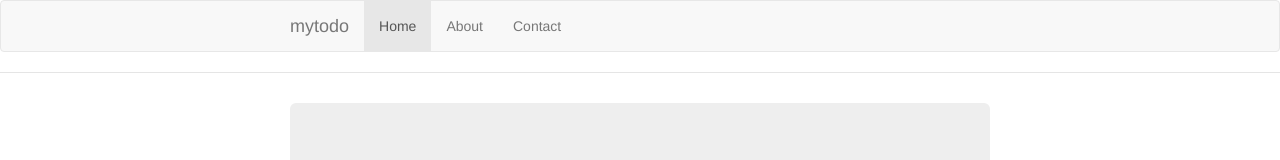
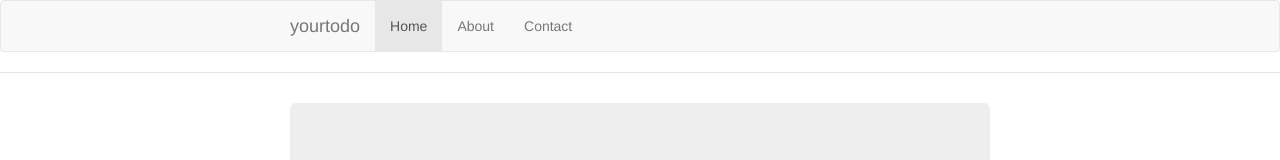
Before and after one commit to sparth27/maped, a website: page app/index.html in a window 1280 px wide. Shown: the top 160 px of the page. Drawn offline with nearby package versions, Linux system fonts and the light colour scheme; some packages are replaced by stand-ins of ours; files that its build step writes are made by us from their sources.

Commit message:
Modified index.html

```diff
--- a/app/index.html
+++ b/app/index.html
@@ -33,7 +33,7 @@
               <span class="icon-bar"></span>
             </button>
 
-            <a class="navbar-brand" href="#/">mytodo</a>
+            <a class="navbar-brand" href="#/">yourtodo</a>
           </div>
 
           <div class="collapse navbar-collapse" id="js-navbar-collapse">
```
